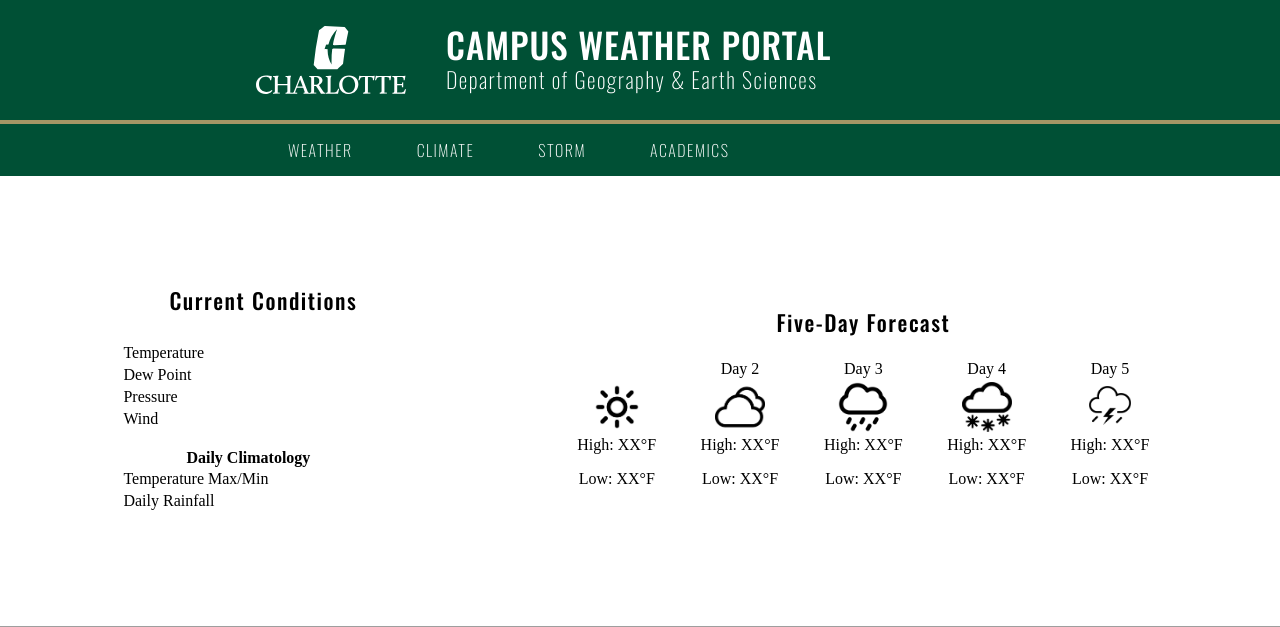
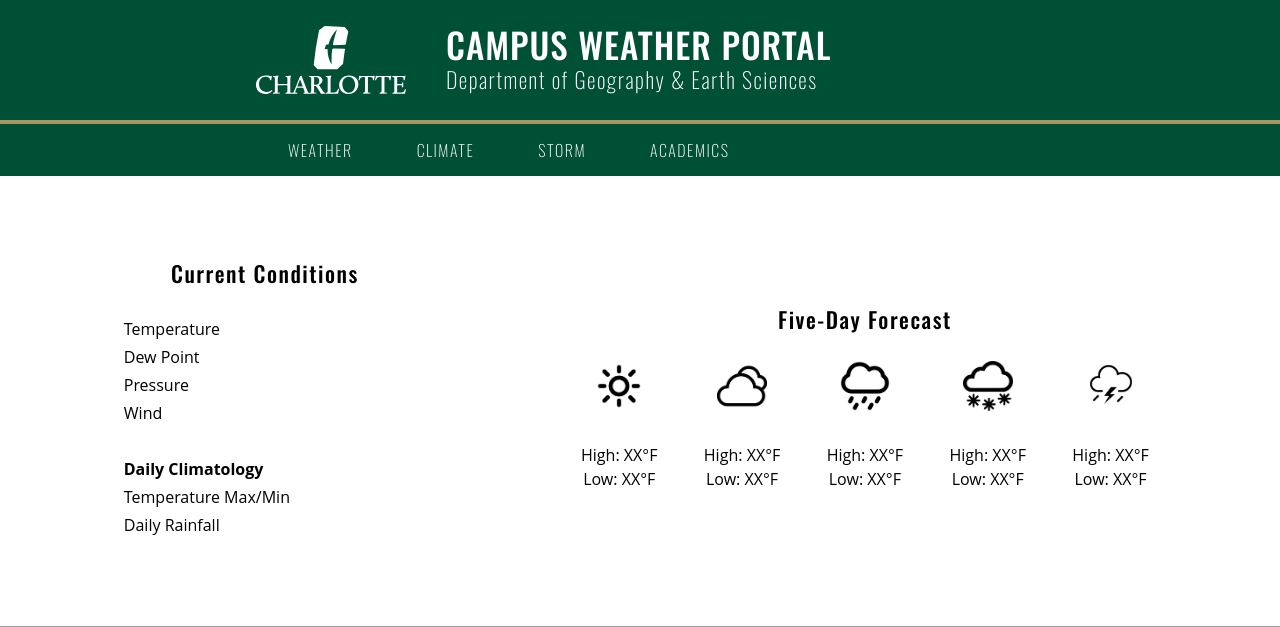
Before and after one commit to toadwx/UNC-Charlotte-Meteorology-Website, a PHP site: page / in a window 1280 px wide. Shown: the top 627 px of the page. Run offline with PHP 8.4, Linux system fonts and the light colour scheme; some libraries are stand-ins or nearby versions; grey boxes are pictures that could not be loaded.

Commit message:
Makes minor tweaks to front page content formatting

```diff
--- a/css/main.css
+++ b/css/main.css
@@ -2,6 +2,12 @@ body {
     width:100%;
     margin: 0;
     padding: 0;
+}
+
+table {
+    font-family: 'Open Sans',Arial,sans-serif;
+    line-height: 1.5;
+    font-weight: 400;
 }
 
 /* Main upper content area */
--- a/front.php
+++ b/front.php
@@ -4,7 +4,7 @@
         <div class="current">
             <h3>Current Conditions</h3>
 
-            <table style="width:75%;margin-left:12%;">
+            <table style="width:90%;margin-left:5%;">
                 <tbody>
                     <tr>
                         <td style="text-align:center">
@@ -37,17 +37,12 @@
                         <td>Wind</td>
                         <td id="w" style="text-align:right;"></td>
                     </tr>
-                </tbody>
-            </table>
-
-            <br/>
-
-            <div>
-                <b>Daily Climatology</b>
-            </div>
-
-            <table style="width:75%;margin-left:12%;">
-                <tbody>
+                    <tr>
+                        <td><br/></td>
+                    </tr>
+                    <tr>
+                        <td><b>Daily Climatology</b></td>
+                    </tr>
                     <tr>
                         <td>Temperature Max/Min</td>
                         <td id="Tmax_min" style="text-align:right;"></td>
@@ -66,10 +61,10 @@
                 <tbody>
                     <tr>
                         <td id="day1"></td>
-                        <td id="day2">Day 2</td>
-                        <td id="day3">Day 3</td>
-                        <td id="day4">Day 4</td>
-                        <td id="day5">Day 5</td>
+                        <td id="day2"></td>
+                        <td id="day3"></td>
+                        <td id="day4"></td>
+                        <td id="day5"></td>
                     </tr>
                     <tr>
                         <td><img src="images/clear.png" /></td>
@@ -79,11 +74,14 @@
                         <td><img src="images/tstorm.png" /></td>
                     </tr>
                     <tr>
-                        <td><p>High: XX&#176;F</p><p>Low: XX&#176;F</p></td>
-                        <td><p>High: XX&#176;F</p><p>Low: XX&#176;F</p></td>
-                        <td><p>High: XX&#176;F</p><p>Low: XX&#176;F</p></td>
-                        <td><p>High: XX&#176;F</p><p>Low: XX&#176;F</p></td>
-                        <td><p>High: XX&#176;F</p><p>Low: XX&#176;F</p></td>
+                        <td><br/></td>
+                    </tr>
+                    <tr>
+                        <td><p>High: XX&#176;F<br/>Low: XX&#176;F</p></td>
+                        <td><p>High: XX&#176;F<br/>Low: XX&#176;F</p></td>
+                        <td><p>High: XX&#176;F<br/>Low: XX&#176;F</p></td>
+                        <td><p>High: XX&#176;F<br/>Low: XX&#176;F</p></td>
+                        <td><p>High: XX&#176;F<br/>Low: XX&#176;F</p></td>
                     </tr>
                 </tbody>
             </table>
--- a/navbar.php
+++ b/navbar.php
@@ -16,7 +16,7 @@
                 </button>
                 <div class="dropdown-content">
                 <a href="#">Current Conditions</a><br>
-                <a href="#">Resources</a><br>
+                <a href="#">Forecasting Resources</a><br>
                 <a href="#">Link 4</a><br>
                 </div>
             </div>
@@ -26,7 +26,7 @@
                 </button>
                 <div class="dropdown-content">
                 <a href="#">McEniry Station Archive</a><br>
-                <a href="#">Resources</a><br>
+                <a href="#">Climate Resources</a><br>
                 </div>
             </div>
             <a href="#news">STORM</a>
@@ -35,7 +35,7 @@
                 <i class="fa fa-caret-down"></i>
                 </button>
                 <div class="dropdown-content">
-                <a href="#">Meteorology Program</a><br>
+                <a href="https://geoearth.charlotte.edu/undergraduate-programs/meteorology">Meteorology Program</a><br>
                 <a href="#">Chi Epsilon Pi</a><br>
                 <a href="#">Faculty</a><br>
                 </div>
```
